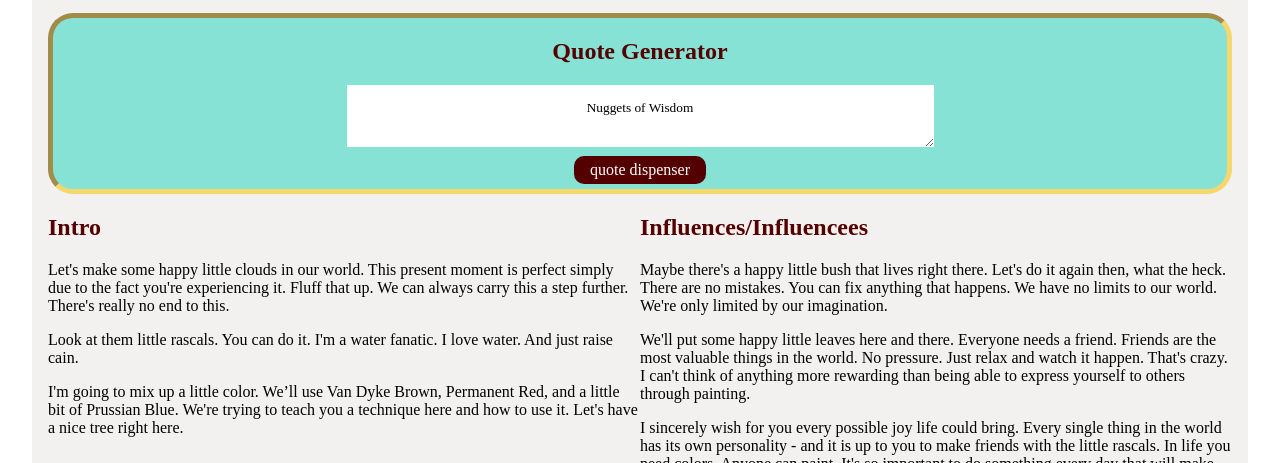
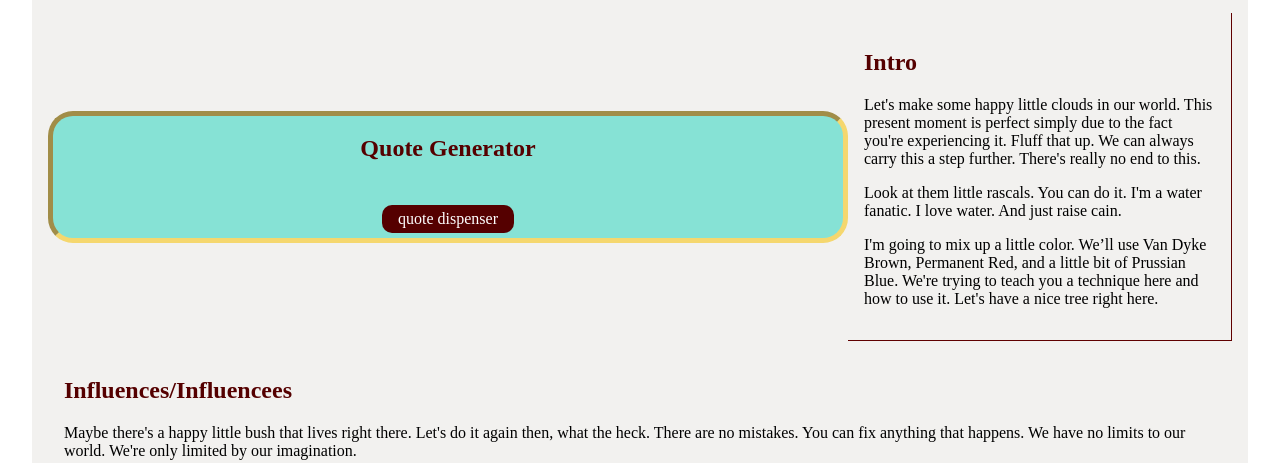
Before and after one commit to Sully2391/Watts-Repo, a plain HTML site: page index.html in a window 1280 px wide. Shown: the part 337-800 px from the top of the page. Drawn offline with Linux system fonts and the light colour scheme.

Commit message:
div for quotes added, 1st media query styling, header remains

```diff
--- a/CSS/styles.css
+++ b/CSS/styles.css
@@ -119,7 +119,7 @@ main {
     border-bottom: solid 1px #600000;
 }
 
-#quote {
+#quotegen {
     background-color: #550000;
     border-radius: 10px;
     border: none;
@@ -157,14 +157,24 @@ main {
         width: 100%;
         /* padding: 30px 100px;
         margin: auto 100px; */
+        max-width: 800px;
     }
 
     .col2 {
         width: 50%;
+        flex: 1 150px;
+        padding: 1em;
+        margin-right: auto;
+        border-right: 1px solid #600000;
     }
 
     .col3 {
         width: 50%;
-
+        flex: 1 150px;
+        padding: 1em;
     }
 }
+
+@media (min-width: 1024px) {
+
+}
--- a/index.html
+++ b/index.html
@@ -26,9 +26,12 @@
             <main>
                     <section class= "col1">
                         <h2 class="fancy-font">Quote Generator</h2>
-                            <textarea class="fancy-font">Nuggets of Wisdom</textarea>
+                            <!-- <textarea class="fancy-font" placeholder="The only way to make sense out of change is to plunge into it, move with it, and join the dance."></textarea> -->
+                            <div id="quotedisplay">
+                                <!-- quotes here -->
+                            </div>
                             <br>
-                            <button id="quote" class="fancy-font">quote dispenser</button>
+                            <button id="quotegen" class="fancy-font">quote dispenser</button>
 
                     </section>
 
```
